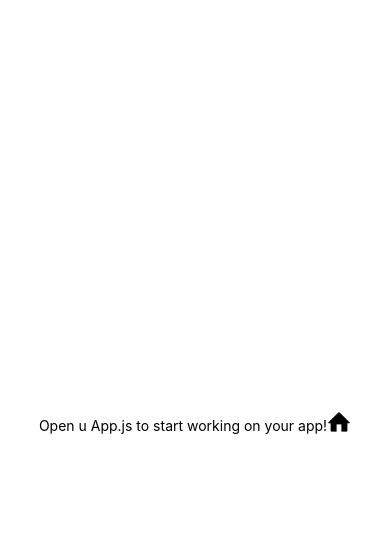
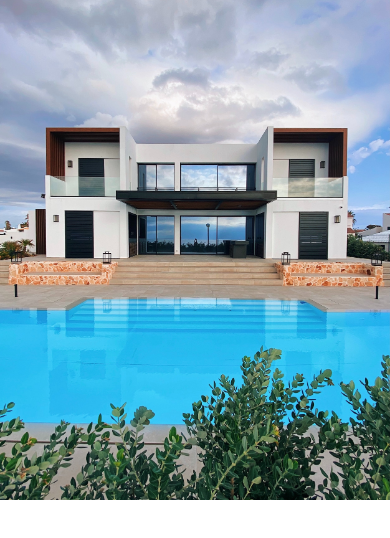
Before and after one commit to EmekaAgara/Rhomes, a React Native app: screen / in a window 390 px wide. Shown: the top 538 px of the page. Built offline with nearby package versions, Linux system fonts and the light colour scheme.

Commit message:
homescreen image added

```diff
--- a/App.js
+++ b/App.js
@@ -1,22 +1,14 @@
 import { StatusBar } from 'expo-status-bar';
-import { StyleSheet, Text, View } from 'react-native';
-import Entypo from 'react-native-vector-icons/Entypo';
+import { SafeAreaView, StyleSheet, Text, View } from 'react-native';
+import HomeScreen from './src/screens/Home';
+
+
 export default function App() {
   return (
-    <View style={styles.container}>
-      <Text>Open u App.js to start working on your app!
-        <Entypo name={"home"} size={24}/>
-      </Text>
+
+    <SafeAreaView>
       <StatusBar style="auto" />
-    </View>
+      <HomeScreen/>
+    </SafeAreaView>
   );
 }
-
-const styles = StyleSheet.create({
-  container: {
-    flex: 1,
-    backgroundColor: '#fff',
-    alignItems: 'center',
-    justifyContent: 'center',
-  },
-});
--- /dev/null
+++ b/src/screens/Home/index.js
@@ -0,0 +1,21 @@
+import { ImageBackground, StyleSheet, Text, View } from 'react-native'
+import React from 'react'
+
+const HomeScreen = () => {
+  return (
+    <View>
+      {}
+      <ImageBackground source={require('../../../assets/images/home.jpg')} style={styles.image}></ImageBackground>
+    </View>
+  )
+}
+
+export default HomeScreen
+
+const styles = StyleSheet.create({
+    image:{
+        width:'100%',
+        height:500,
+        resizeMode:'cover',
+    }
+})
```
Also changed, not shown: assets/images/home.jpg (added), assets/images/home.png (added).
